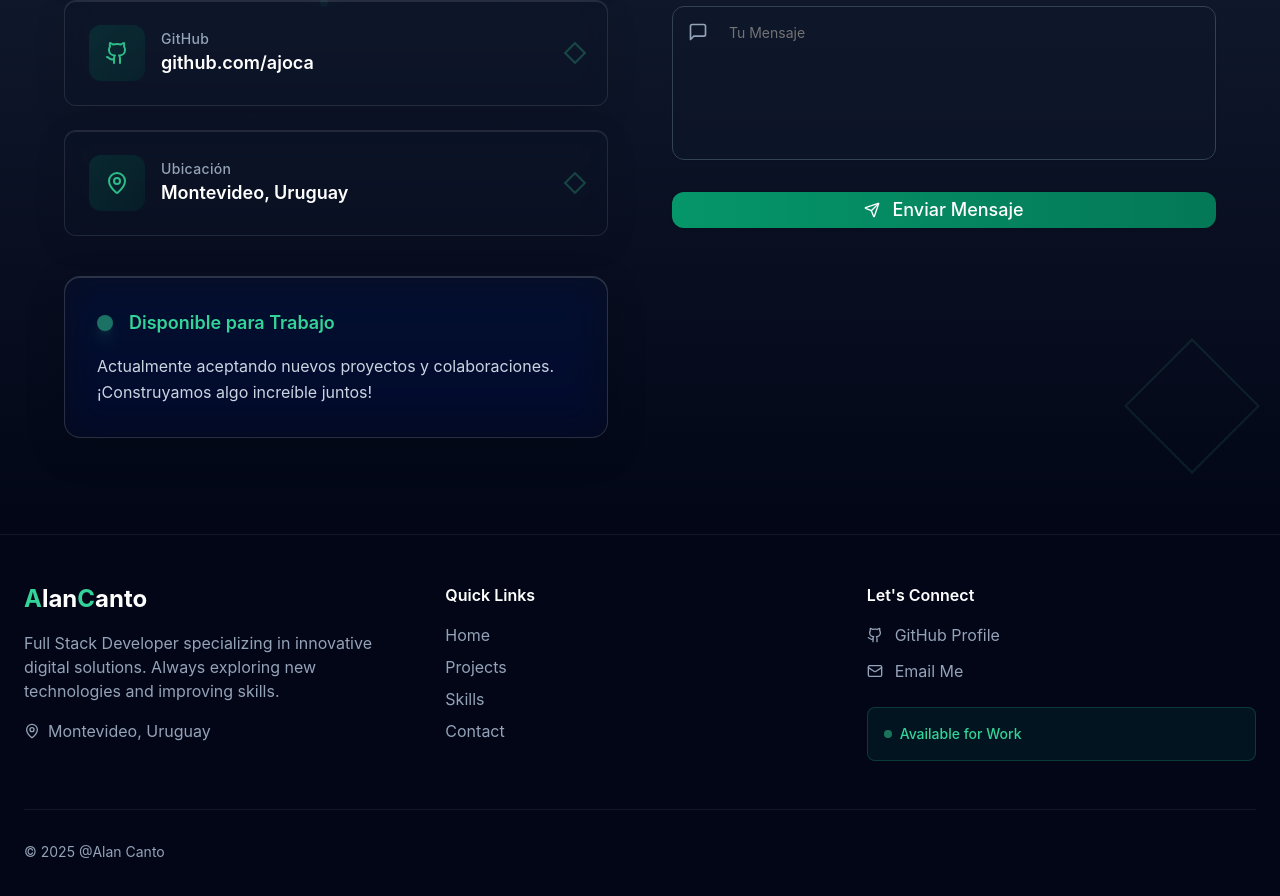
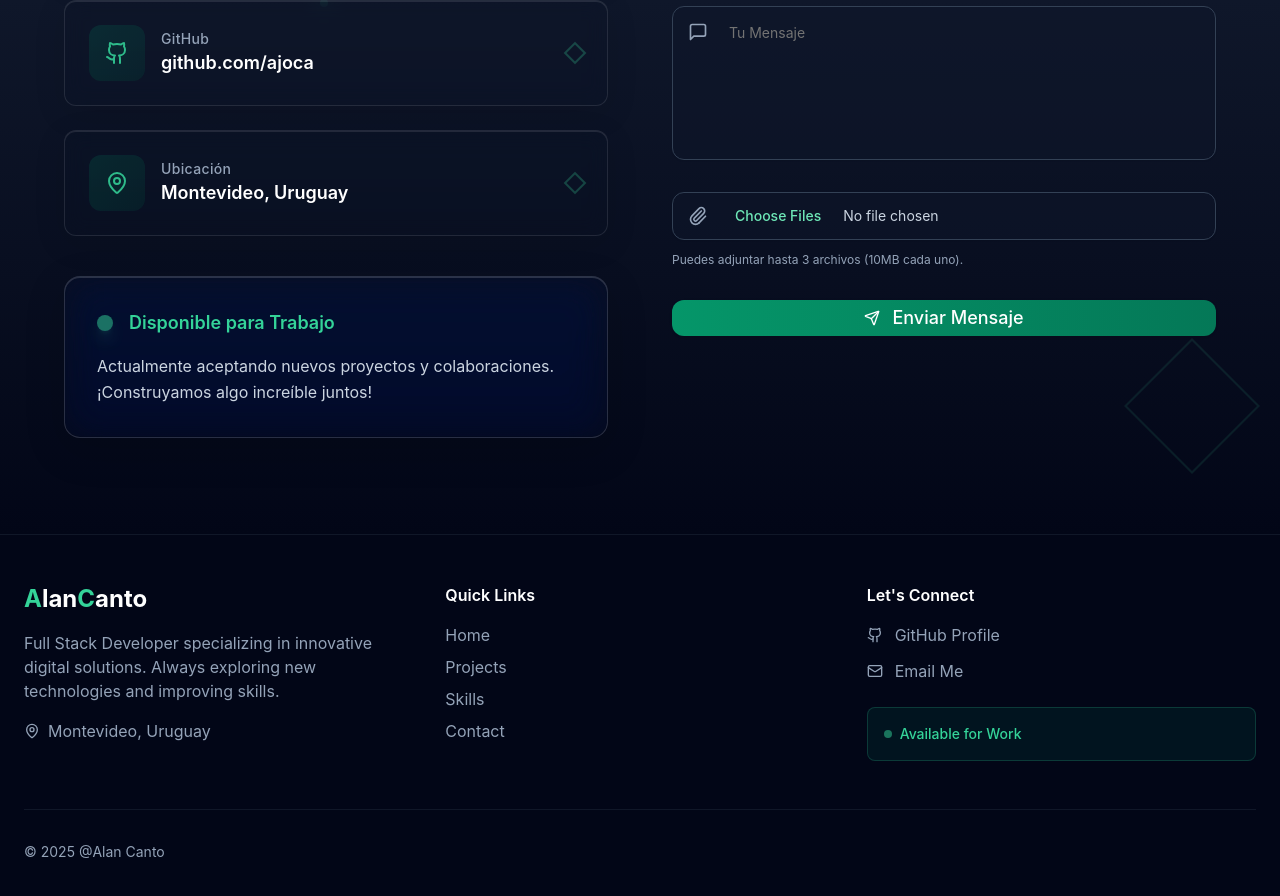
Before and after one commit to ajoca/Portfoliov3, a React (Create React App) app in the folder frontend/: page / in a window 1280 px wide. Shown: the part 10451-11347 px from the top of the page. Built offline with nearby package versions, Linux system fonts and the light colour scheme.

Commit message:
experience new

```diff
--- a/frontend/src/components/Contact.jsx
+++ b/frontend/src/components/Contact.jsx
@@ -1,12 +1,27 @@
-import React, { useState } from 'react';
-import { Mail, Github, MapPin, Send, User, MessageSquare, CheckCircle, AlertCircle } from 'lucide-react';
+import React, { useRef, useState } from 'react';
+import { Mail, Github, MapPin, Send, User, MessageSquare, AlertCircle, Paperclip, X } from 'lucide-react';
 import { Button } from './ui/button';
 import { Input } from './ui/input';
 import { Textarea } from './ui/textarea';
 import { useToast } from '../hooks/use-toast';
 import { portfolioData } from '../mock/portfolioData';
 
-const BACKEND_URL = process.env.REACT_APP_BACKEND_URL;
+const API_BASE_URL = (process.env.REACT_APP_BACKEND_URL || '').replace(/\/$/, '');
+const CONTACT_ENDPOINT = API_BASE_URL ? `${API_BASE_URL}/api/contact` : '/api/contact';
+const MAX_ATTACHMENTS = 3;
+const MAX_ATTACHMENT_SIZE_MB = 10;
+const MAX_ATTACHMENT_SIZE_BYTES = MAX_ATTACHMENT_SIZE_MB * 1024 * 1024;
+const ALLOWED_ATTACHMENT_EXTENSIONS = ['pdf', 'doc', 'docx', 'txt', 'rtf', 'jpg', 'jpeg', 'png', 'webp', 'gif', 'zip', 'rar'];
+
+const getErrorMessage = (detail) => {
+  if (Array.isArray(detail) && detail.length > 0) {
+    return detail.map((item) => item?.msg).filter(Boolean).join(', ');
+  }
+  if (typeof detail === 'string') {
+    return detail;
+  }
+  return 'Error al enviar el mensaje';
+};
 
 const ContactInfo = ({ icon: Icon, label, value, link }) => (
   <div className="flex items-center p-6 glass hover-lift rounded-xl border border-slate-800/50 hover:border-emerald-400/50 transition-all duration-500 group">
@@ -39,8 +54,10 @@ export const Contact = ({ contact }) => {
     email: '',
     message: ''
   });
+  const [attachments, setAttachments] = useState([]);
   const [isSubmitting, setIsSubmitting] = useState(false);
   const [errors, setErrors] = useState({});
+  const fileInputRef = useRef(null);
   const { toast } = useToast();
 
   const validateForm = () => {
@@ -64,6 +81,10 @@ export const Contact = ({ contact }) => {
       newErrors.message = 'El mensaje debe tener al menos 10 caracteres';
     }
 
+    if (attachments.length > MAX_ATTACHMENTS) {
+      newErrors.attachments = `Máximo ${MAX_ATTACHMENTS} archivos permitidos`;
+    }
+
     setErrors(newErrors);
     return Object.keys(newErrors).length === 0;
   };
@@ -84,6 +105,60 @@ export const Contact = ({ contact }) => {
     }
   };
 
+  const handleFilesChange = (e) => {
+    const selectedFiles = Array.from(e.target.files || []);
+
+    if (!selectedFiles.length) {
+      setAttachments([]);
+      return;
+    }
+
+    if (selectedFiles.length > MAX_ATTACHMENTS) {
+      setErrors((prev) => ({ ...prev, attachments: `Máximo ${MAX_ATTACHMENTS} archivos permitidos` }));
+      toast({
+        title: 'Demasiados archivos',
+        description: `Solo puedes adjuntar hasta ${MAX_ATTACHMENTS} archivos.`,
+        variant: 'destructive'
+      });
+      return;
+    }
+
+    const invalidFile = selectedFiles.find((file) => {
+      const extension = file.name.split('.').pop()?.toLowerCase() || '';
+      return !ALLOWED_ATTACHMENT_EXTENSIONS.includes(extension) || file.size > MAX_ATTACHMENT_SIZE_BYTES;
+    });
+
+    if (invalidFile) {
+      const extension = invalidFile.name.split('.').pop()?.toLowerCase() || '';
+      const extensionAllowed = ALLOWED_ATTACHMENT_EXTENSIONS.includes(extension);
+      const errorMessage = extensionAllowed
+        ? `El archivo "${invalidFile.name}" supera ${MAX_ATTACHMENT_SIZE_MB}MB.`
+        : `El archivo "${invalidFile.name}" no está permitido.`;
+
+      setErrors((prev) => ({ ...prev, attachments: errorMessage }));
+      toast({
+        title: 'Adjunto inválido',
+        description: errorMessage,
+        variant: 'destructive'
+      });
+      return;
+    }
+
+    setAttachments(selectedFiles);
+    setErrors((prev) => ({ ...prev, attachments: '' }));
+  };
+
+  const removeAttachment = (indexToRemove) => {
+    const updated = attachments.filter((_, index) => index !== indexToRemove);
+    setAttachments(updated);
+
+    if (fileInputRef.current) {
+      const transfer = new DataTransfer();
+      updated.forEach((file) => transfer.items.add(file));
+      fileInputRef.current.files = transfer.files;
+    }
+  };
+
   const handleSubmit = async (e) => {
     e.preventDefault();
 
@@ -99,12 +174,18 @@ export const Contact = ({ contact }) => {
     setIsSubmitting(true);
 
     try {
-      const response = await fetch(`${BACKEND_URL}/api/contact`, {
+      const payload = new FormData();
+      payload.append('name', formData.name.trim());
+      payload.append('email', formData.email.trim());
+      payload.append('message', formData.message.trim());
+
+      attachments.forEach((file) => {
+        payload.append('attachments', file);
+      });
+
+      const response = await fetch(CONTACT_ENDPOINT, {
         method: 'POST',
-        headers: {
-          'Content-Type': 'application/json',
-        },
-        body: JSON.stringify(formData),
+        body: payload,
       });
 
       const data = await response.json();
@@ -115,8 +196,12 @@ export const Contact = ({ contact }) => {
           description: data.message || "Te responderé pronto. ¡Gracias por contactarme!",
         });
         setFormData({ name: '', email: '', message: '' });
+        setAttachments([]);
+        if (fileInputRef.current) {
+          fileInputRef.current.value = '';
+        }
       } else {
-        throw new Error(data.detail || 'Error al enviar el mensaje');
+        throw new Error(getErrorMessage(data.detail));
       }
     } catch (error) {
       console.error('Contact form error:', error);
@@ -255,6 +340,48 @@ export const Contact = ({ contact }) => {
                 )}
               </div>
 
+              <div className="space-y-3">
+                <div className="relative group">
+                  <Paperclip className="absolute left-4 top-1/2 transform -translate-y-1/2 w-5 h-5 text-slate-400" />
+                  <Input
+                    ref={fileInputRef}
+                    type="file"
+                    multiple
+                    onChange={handleFilesChange}
+                    accept={ALLOWED_ATTACHMENT_EXTENSIONS.map((ext) => `.${ext}`).join(',')}
+                    className={`pl-14 pr-4 py-3 h-auto bg-slate-900/50 border-slate-700 text-slate-300 file:text-emerald-300 file:mr-4 rounded-xl hover-glow ${errors.attachments ? 'border-red-400' : ''}`}
+                  />
+                </div>
+                <p className="text-xs text-slate-400">
+                  Puedes adjuntar hasta {MAX_ATTACHMENTS} archivos ({MAX_ATTACHMENT_SIZE_MB}MB cada uno).
+                </p>
+                {errors.attachments && (
+                  <div className="flex items-center text-red-400 text-sm">
+                    <AlertCircle className="w-4 h-4 mr-1" />
+                    {errors.attachments}
+                  </div>
+                )}
+                {attachments.length > 0 && (
+                  <div className="space-y-2">
+                    {attachments.map((file, index) => (
+                      <div key={`${file.name}-${index}`} className="flex items-center justify-between bg-slate-900/60 border border-slate-700 rounded-lg px-3 py-2">
+                        <p className="text-sm text-slate-200 truncate pr-4">
+                          {file.name}
+                        </p>
+                        <button
+                          type="button"
+                          onClick={() => removeAttachment(index)}
+                          className="text-slate-400 hover:text-red-400 transition-colors"
+                          aria-label={`Quitar ${file.name}`}
+                        >
+                          <X className="w-4 h-4" />
+                        </button>
+                      </div>
+                    ))}
+                  </div>
+                )}
+              </div>
+
               <Button
                 type="submit"
                 disabled={isSubmitting}
```
